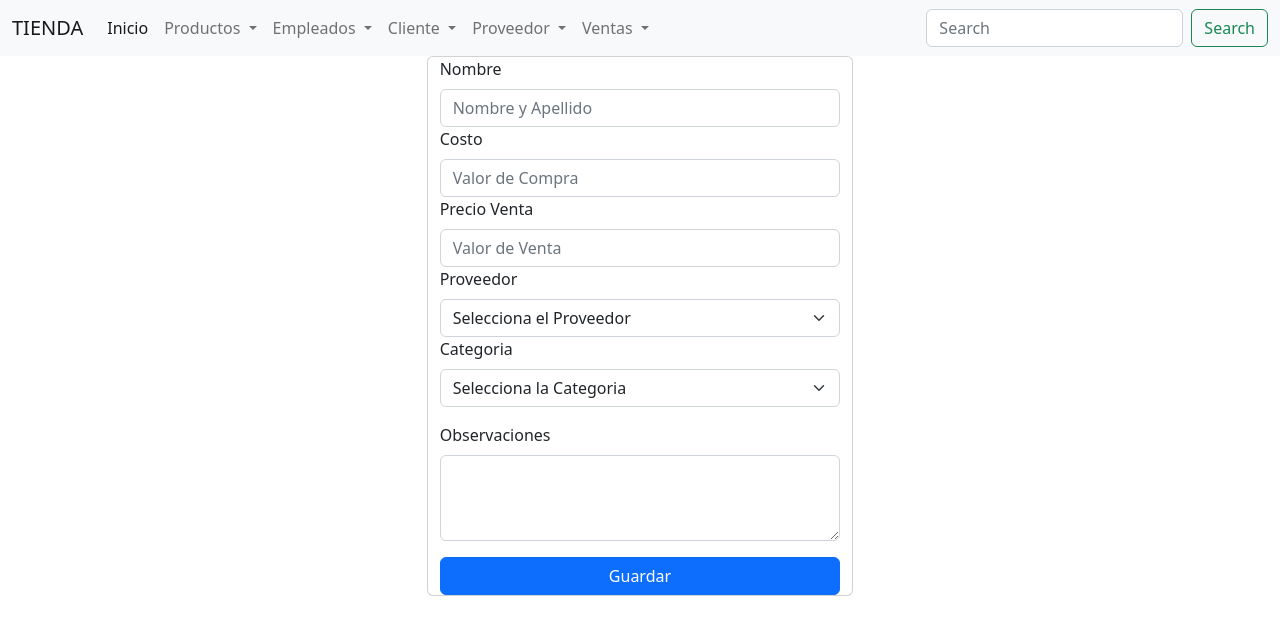
After one commit to KateAmador/TiendaPHP, a PHP site: page /php/crudProducto/producto.vista.php in a window 1280 px wide. The commit adds this page. Shown: the top 635 px of the page. Run offline with PHP 8.4, Linux system fonts and the light colour scheme.

Commit message:
[producto]: Formulario Producto

```diff
--- a/index.php
+++ b/index.php
@@ -32,7 +32,7 @@
                   Productos
                 </a>
                 <ul class="dropdown-menu">
-                  <li><a class="dropdown-item" href="agregarProducto.html">Agregar</a></li>
+                  <li><a class="dropdown-item" href="producto.vista.php">Agregar</a></li>
                   <li><a class="dropdown-item" href="#">Modificar</a></li>
                   <!-- <li><hr class="dropdown-divider"></li>
                   <li><a class="dropdown-item" href="#">Something else here</a></li> -->
--- /dev/null
+++ b/php/crudProducto/producto.vista.php
@@ -0,0 +1,139 @@
+<!DOCTYPE html>
+<html lang="en">
+
+<head>
+    <meta charset="UTF-8">
+    <meta http-equiv="X-UA-Compatible" content="IE=edge">
+    <meta name="viewport" content="width=device-width, initial-scale=1.0">
+    <link rel="stylesheet" href="style.css">
+    <link href="https://cdn.jsdelivr.net/npm/bootstrap@5.2.0/dist/css/bootstrap.min.css" rel="stylesheet" integrity="sha384-gH2yIJqKdNHPEq0n4Mqa/HGKIhSkIHeL5AyhkYV8i59U5AR6csBvApHHNl/vI1Bx" crossorigin="anonymous">
+
+    <title>Tienda</title>
+</head>
+
+<body>
+    <nav class="navbar navbar-expand-lg bg-light">
+        <div class="container-fluid">
+            <a class="navbar-brand" href="#">TIENDA</a>
+            <button class="navbar-toggler" type="button" data-bs-toggle="collapse" data-bs-target="#navbarSupportedContent" aria-controls="navbarSupportedContent" aria-expanded="false" aria-label="Toggle navigation">
+                <span class="navbar-toggler-icon"></span>
+            </button>
+            <div class="collapse navbar-collapse" id="navbarSupportedContent">
+                <ul class="navbar-nav me-auto mb-2 mb-lg-0">
+                    <li class="nav-item">
+                        <a class="nav-link active" aria-current="page" href="index.html">Inicio</a>
+                    </li>
+                    <!-- <li class="nav-item">
+                <a class="nav-link" href="#">Productos</a>
+              </li> -->
+                    <li class="nav-item dropdown">
+                        <a class="nav-link dropdown-toggle" href="#" role="button" data-bs-toggle="dropdown" aria-expanded="false">
+                            Productos
+                        </a>
+                        <ul class="dropdown-menu">
+                            <li><a class="dropdown-item" href="agregarProducto.html">Agregar</a></li>
+                            <li><a class="dropdown-item" href="modificarProducto.html">Modificar</a></li>
+                            <!-- <li><hr class="dropdown-divider"></li>
+                  <li><a class="dropdown-item" href="#">Something else here</a></li> -->
+                        </ul>
+                    </li>
+                    <li class="nav-item dropdown">
+                        <a class="nav-link dropdown-toggle" href="#" role="button" data-bs-toggle="dropdown" aria-expanded="false">
+                            Empleados
+                        </a>
+                        <ul class="dropdown-menu">
+                            <li><a class="dropdown-item" href="AgregarEmpleados.html">Agregar</a></li>
+                            <!-- <li><a class="dropdown-item" href="modificarProducto.html">Modificar</a></li> -->
+                            <!-- <li><hr class="dropdown-divider"></li>
+                  <li><a class="dropdown-item" href="#">Something else here</a></li> -->
+                        </ul>
+                    </li>
+                    <li class="nav-item dropdown">
+                        <a class="nav-link dropdown-toggle" href="#" role="button" data-bs-toggle="dropdown" aria-expanded="false">
+                            Cliente
+                        </a>
+                        <ul class="dropdown-menu">
+                            <li><a class="dropdown-item" href="#">Agregar</a></li>
+                            <!-- <li><a class="dropdown-item" href="modificarProducto.html">Modificar</a></li> -->
+                            <!-- <li><hr class="dropdown-divider"></li>
+                  <li><a class="dropdown-item" href="#">Something else here</a></li> -->
+                        </ul>
+                    </li>
+
+                    <li class="nav-item dropdown">
+                        <a class="nav-link dropdown-toggle" href="#" role="button" data-bs-toggle="dropdown" aria-expanded="false">
+                            Proveedor
+                        </a>
+                        <ul class="dropdown-menu">
+                            <li><a class="dropdown-item" href="agregarProveedor.html">Agregar </a></li>
+                            <!-- <li><a class="dropdown-item" href="modificarProducto.html">Modificar</a></li> -->
+                            <!-- <li><hr class="dropdown-divider"></li>
+                  <li><a class="dropdown-item" href="#">Something else here</a></li> -->
+                        </ul>
+                    </li>
+                    <li class="nav-item dropdown">
+                        <a class="nav-link dropdown-toggle" href="#" role="button" data-bs-toggle="dropdown" aria-expanded="false">
+                            Ventas
+                        </a>
+                        <ul class="dropdown-menu">
+                            <li><a class="dropdown-item" href="AgregarVentas.html">Agregar</a></li>
+                            <!-- <li><a class="dropdown-item" href="modificarProducto.html">Modificar</a></li> -->
+                            <!-- <li><hr class="dropdown-divider"></li>
+                  <li><a class="dropdown-item" href="#">Something else here</a></li> -->
+                        </ul>
+                    </li>
+                </ul>
+                <form class="d-flex" role="search">
+                    <input class="form-control me-2" type="search" placeholder="Search" aria-label="Search">
+                    <button class="btn btn-outline-success" type="submit">Search</button>
+                </form>
+            </div>
+        </div>
+    </nav>
+
+
+
+<div class="container-fluid">
+  <div class="row">
+     <div class="card offset-md-4 col-md-4">
+       <div class="mb-3">
+         <label for="exampleFormControlInput1" class="form-label">Nombre</label>
+         <input type="text" class="form-control" id="exampleFormControlInput1" placeholder="Nombre y Apellido">
+
+         <label for="exampleFormControlInput1" class="form-label">Costo</label>
+         <input type="number" class="form-control" id="exampleFormControlInput1" placeholder="Valor de Compra">
+
+         <label for="exampleFormControlInput1" class="form-label">Precio Venta</label>
+         <input type="number" class="form-control" id="exampleFormControlInput1" placeholder="Valor de Venta">
+
+         <label for="exampleFormControlInput1" class="form-label">Proveedor</label>
+         <select class="form-select" aria-label="Default select example">
+           <option selected>Selecciona el Proveedor</option>
+           <option value="1">Exito</option>
+           <option value="2">Unica</option>
+           <option value="3">Tulua</option>
+         </select>
+
+         <label for="exampleFormControlInput1" class="form-label">Categoria</label>
+         <select class="form-select" aria-label="Default select example">
+           <option selected>Selecciona la Categoria</option>
+           <option value="1">Papeleria</option>
+           <option value="2">Piñateria</option>
+           <option value="3">Aseo</option>
+         </select>
+
+       </div>
+       <div class="mb-3">
+         <label for="exampleFormControlTextarea1" class="form-label">Observaciones</label>
+         <textarea class="form-control" id="exampleFormControlTextarea1" rows="3"></textarea>
+       </div>
+
+       <input class="btn btn-primary" type="submit" value="Guardar">
+
+     </div>
+  </div>
+</div>
+</body>
+<script src="https://cdn.jsdelivr.net/npm/bootstrap@5.2.0/dist/js/bootstrap.bundle.min.js" integrity="sha384-A3rJD856KowSb7dwlZdYEkO39Gagi7vIsF0jrRAoQmDKKtQBHUuLZ9AsSv4jD4Xa" crossorigin="anonymous"></script>
+
+</html>
```
Also changed, not shown: php/crudProducto/producto.controlador.php (added).
